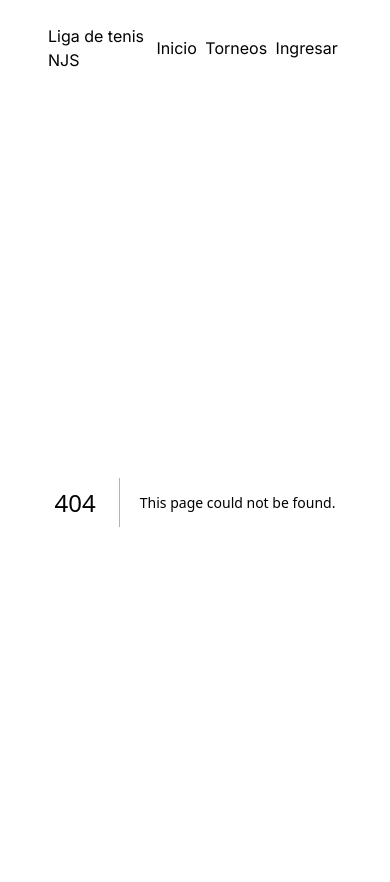
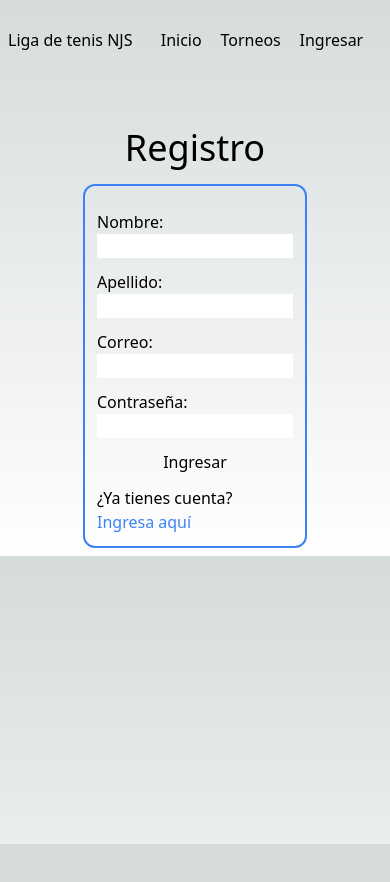
Before and after one commit to Camilo-Suarez98/liga-de-tenis, a Next.js app: page /registro in a window 390 px wide. Before the commit this address had no page. Shown: the top 882 px of the page. After the commit the page ends 844 px from the top, so only its background shows below. Built offline with nearby package versions, Linux system fonts and the light colour scheme.

Commit message:
include responsive design in sign in and sign up

```diff
--- a/src/app/(components)/Header.jsx
+++ b/src/app/(components)/Header.jsx
@@ -10,7 +10,7 @@ const Header = async () => {
           <h1>Liga de tenis NJS</h1>
         </Link>
       </section>
-      <section className='flex justify-around items-center w-60'>
+      <section className='flex justify-evenly items-center w-60'>
         <Link href='/'>Inicio</Link>
         <Link href='/torneos'>Torneos</Link>
         <Link href='/login'>Ingresar</Link>
--- a/src/app/globals.css
+++ b/src/app/globals.css
@@ -21,5 +21,4 @@ body {
   background: linear-gradient(to bottom,
       transparent,
       rgb(var(--background-end-rgb))) rgb(var(--background-start-rgb));
-  padding: 1rem 3rem;
 }
--- /dev/null
+++ b/src/app/ingresa/page.jsx
@@ -0,0 +1,40 @@
+import Link from 'next/link'
+import React from 'react'
+
+const Login = () => {
+  return (
+    <div className='w-full flex flex-col items-center mt-10'>
+      <h2 className='text-4xl my-4'>Iniciar sesión</h2>
+      <form className='w-56 border-2 border-blue-500 p-3 rounded-xl'>
+        <section className='my-3 flex flex-col'>
+          <label htmlFor="email">Correo: </label>
+          <input type="text" name="email" id="email" />
+        </section>
+        <section className='my-3 flex flex-col'>
+          <label htmlFor="password">Contraseña: </label>
+          <input type="text" name="password" id="password" />
+        </section>
+        <section className='my-5 flex flex-col'>
+          <button
+            type='submit'
+            className='bg-blue-500 rounded-lg'
+          >
+            Ingresar
+          </button>
+        </section>
+        <h3>
+          ¿No tienes cuenta?
+          {' '}
+          <Link
+            className='text-blue-500'
+            href='/registro'
+          >
+            Ingresa aquí
+          </Link>
+        </h3>
+      </form>
+    </div>
+  )
+}
+
+export default Login
--- a/src/app/layout.js
+++ b/src/app/layout.js
@@ -12,7 +12,7 @@ export const metadata = {
 export default function RootLayout({ children }) {
   return (
     <html lang="es">
-      <body className={inter.className}>
+      <body className='p-2'>
         <Header />
         {children}
       </body>
--- a/src/app/page.js
+++ b/src/app/page.js
@@ -7,7 +7,7 @@ export default async function Home() {
       <h2 className="text-3xl mb-8">¿Eres un apasionado del tenis? Esta página es para ti</h2>
       <h3 className="text-2xl mb-8">Aquí podrás encontrar diferentes torneos de tenis en los que puedes inscribirte y participar. ¿Qué esperas?</h3>
       <Link
-        href='/login'
+        href='/ingresa'
         className="text-xl"
       >
         Click aqui para iniciar sesión
--- a/src/app/login/page.jsx
+++ b/src/app/registro/page.jsx
@@ -1,10 +1,11 @@
 import React from 'react'
+import Link from 'next/link'
 
-const Login = () => {
+const Register = () => {
   return (
-    <div className='flex flex-col items-center mt-10'>
-      <h2 className='text-4xl'>Iniciar sesión</h2>
-      <form className='w-56'>
+    <div className='w-full flex flex-col items-center mt-10'>
+      <h2 className='text-4xl my-4'>Registro</h2>
+      <form className='w-56 border-2 border-blue-500 p-3 rounded-xl'>
         <section className='my-3 flex flex-col'>
           <label htmlFor="name">Nombre: </label>
           <input type="text" name="name" id="name" />
@@ -24,9 +25,19 @@ const Login = () => {
         <section className='my-3 flex flex-col'>
           <button type='submit'>Ingresar</button>
         </section>
+        <h3>
+          ¿Ya tienes cuenta?
+          {' '}
+          <Link
+            className='text-blue-500'
+            href='/ingresa'
+          >
+            Ingresa aquí
+          </Link>
+        </h3>
       </form>
     </div>
   )
 }
 
-export default Login
+export default Register
```
